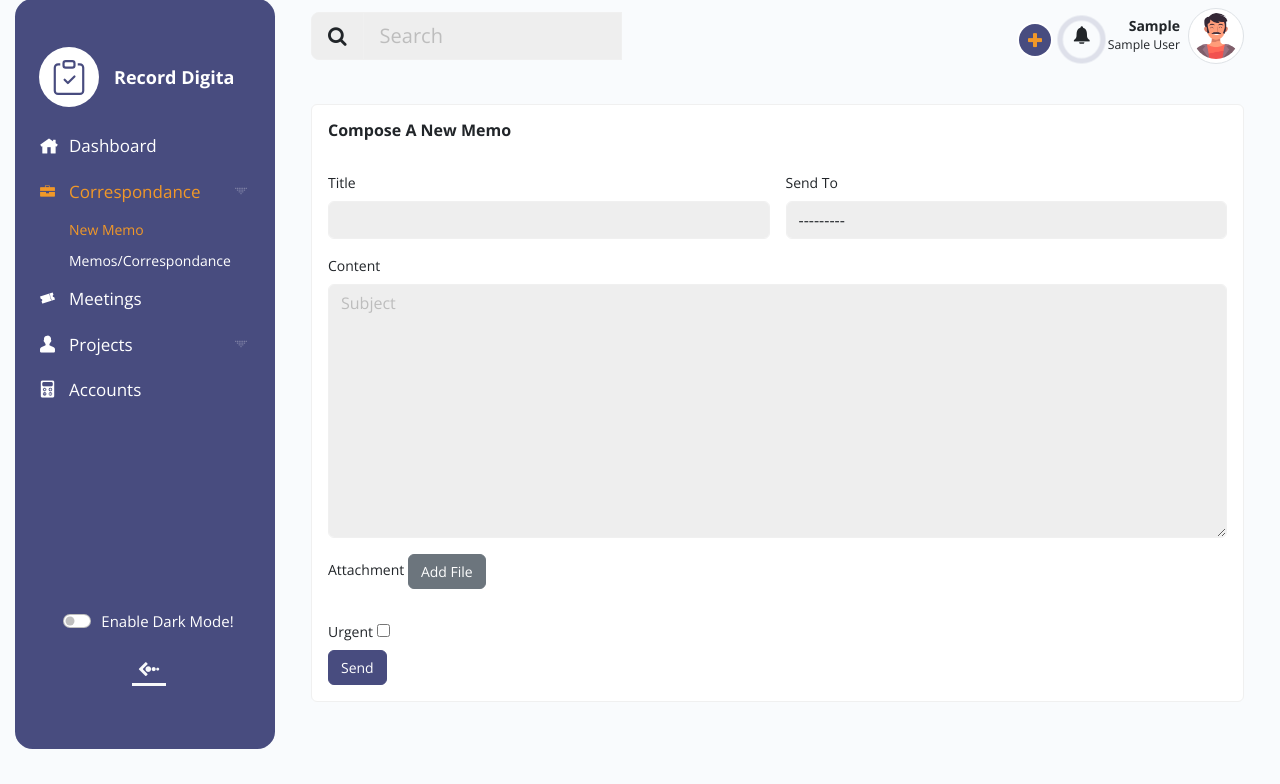
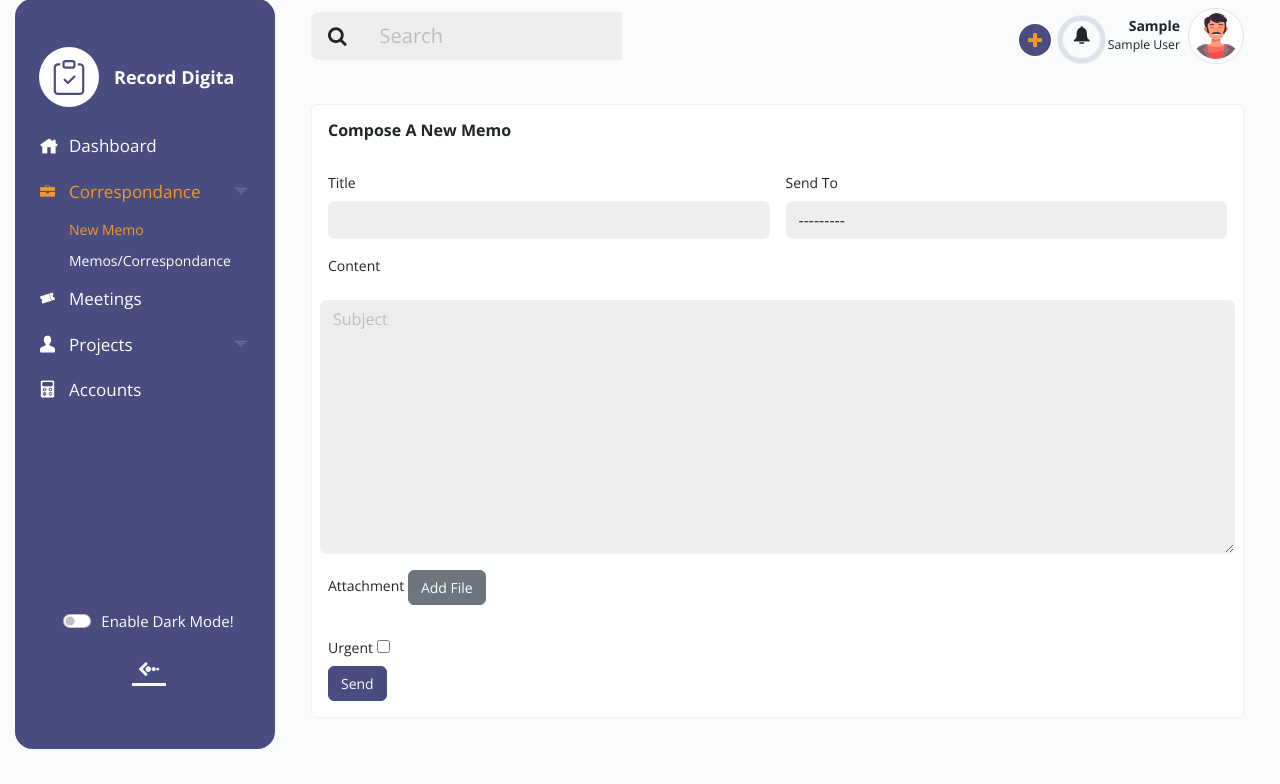
Before and after one commit to akande56/TIDP, a Django app: page /correspondance/new/mail/ in a window 1280 px wide. Shown: the part 16-800 px from the top of the page. Run offline with Django 3.2, Linux system fonts and the light colour scheme; a user stored in the database is signed in; tables that the repository leaves empty hold one stand-in row (values such as "Sample post"); data that the repository does not hold is empty; some libraries are stand-ins or nearby versions.

Commit message:
tempalte

```diff
--- a/correspondance/forms.py
+++ b/correspondance/forms.py
@@ -64,7 +64,7 @@ class CommentForm(forms.Form):
 class CombineInternalMemoForm_UploadForm(forms.Form):
     title = forms.CharField(max_length=255)
     unique_identifier = forms.CharField(max_length=8, required=False)
-    content = forms.CharField(required=True, widget=CKEditorWidget())
+    content = forms.CharField(widget=CKEditorWidget(), required=True, max_length=1000)
     send_to = forms.ModelChoiceField(required=True, queryset=Unit.objects.all())
     media = forms.ImageField(label='Attachment', widget=forms.ClearableFileInput(attrs={'multiple': True}), required=False)
     name = forms.CharField(max_length=1000, required=False)
@@ -74,8 +74,6 @@ class CombineInternalMemoForm_UploadForm(forms.Form):
     urgent = forms.BooleanField(initial=False, required=False)
     reciever_stage = forms.CharField(max_length=200, required=False)
 
-    # Add other fields as needed
-
     def clean(self):
         cleaned_data = super().clean()
         # Add any custom validation or cleaning logic here
--- a/home/templates/new/base.html
+++ b/home/templates/new/base.html
@@ -16,20 +16,14 @@
     {% block styles %}{% endblock styles %}
     <link rel="stylesheet" href="https://cdnjs.cloudflare.com/ajax/libs/font-awesome/5.15.3/css/all.min.css" integrity="sha384-GLhlTQ8iN17SqbEhlZ3Pvu9HqIByQ8FCSsNBIFPz9Obt/9eF5oJQ5I626aRdI1Hf" crossorigin="anonymous">
     <link rel="stylesheet" href="{% static 'css/my-task.style.min.css' %}">
-
-
     <link rel="stylesheet" href="{% static 'landing/css/font-awesome.min.css' %}">
-
-
+    <script src="https://cdn.ckeditor.com/4.16.2/standard/ckeditor.js"></script>
 </head>
 <body>
-
 <div id="mytask-layout" class="theme-indigo">
-
     {% include 'new/sidebar.html' %}
     <!-- main body area -->
     <div class="main px-lg-4 px-md-4">
-
         <!-- Body: Header -->
         <div class="header">
             <nav class="navbar py-4">
--- a/home/templates/new/new_mail.html
+++ b/home/templates/new/new_mail.html
@@ -29,12 +29,8 @@
                                         {% render_field form.send_to class="form-control" %}
                                     </div>
                                 </div>
-                                <div class="col-md-12">
-                                    <div class="form-group">
                                         <label class="form-label" for="exampleInputEmail4">Content</label>
-                                        {% render_field form.content class="form-control" id="exampleInputEmail1" placeholder="Subject" %}
-                                    </div>
-                                </div>
+                                        {% render_field form.content class="form-control" placeholder="Subject" %}
                                 <div class="col-md-12">
                                     <div class="form-group">
                                         <label class="form-label" for="exampleInputEmail4">Attachment</label>
@@ -134,6 +130,8 @@
         // event.preventDefault();
     });
 </script>
-
+<script>
+    CKEDITOR.replace('id_content');
+ </script>
 
 {% endblock content %}
--- a/recordDigital/settings.py
+++ b/recordDigital/settings.py
@@ -40,7 +40,7 @@ INSTALLED_APPS = [
     'django.contrib.staticfiles',
     'widget_tweaks',
     'ckeditor',
-    # 'ckeditor_uploader',
+    'ckeditor_uploader',
     # 'pwa',
     "debug_toolbar",
 ]
--- a/recordDigital/urls.py
+++ b/recordDigital/urls.py
@@ -33,8 +33,8 @@ urlpatterns = [
     path('meet/', include("meeting.urls")),
     path('logout/', LogoutView.as_view(), name='logout'),
     path('correspondance/', include("correspondance.urls")),
-    # path('ckeditor/', include("ckeditor_uploader.urls")),
-    # path('__debug__/', include('debug_toolbar.urls')),
+    path('ckeditor/', include("ckeditor_uploader.urls")),
+    path('__debug__/', include('debug_toolbar.urls')),
 ] + static(settings.MEDIA_URL, document_root=settings.MEDIA_ROOT)
 
 # path('', include('pwa.urls')),
```
